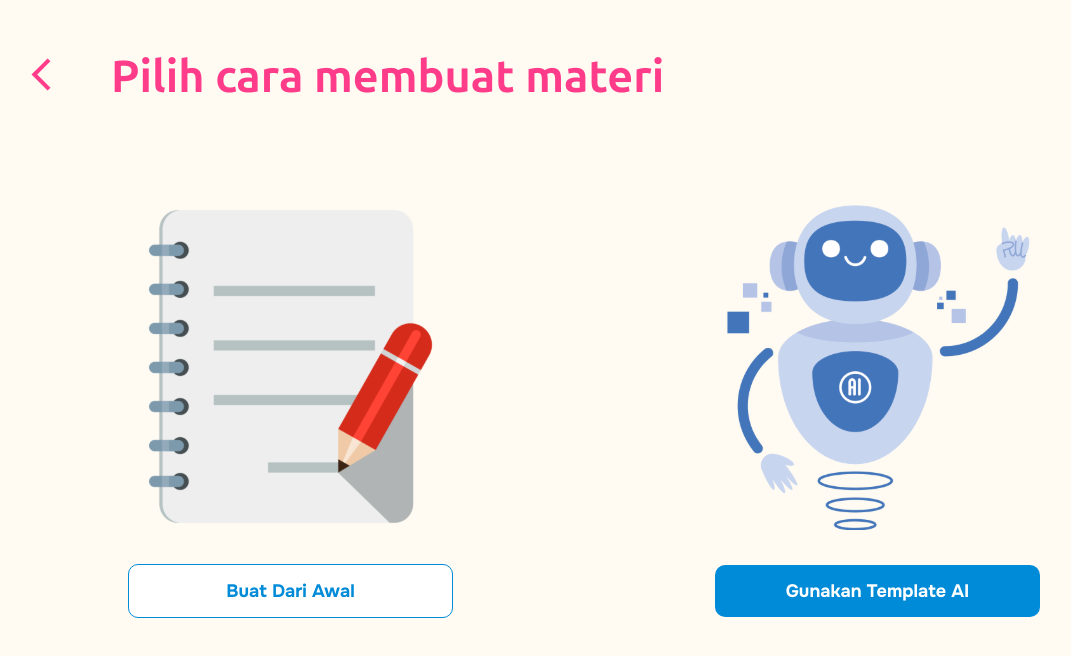
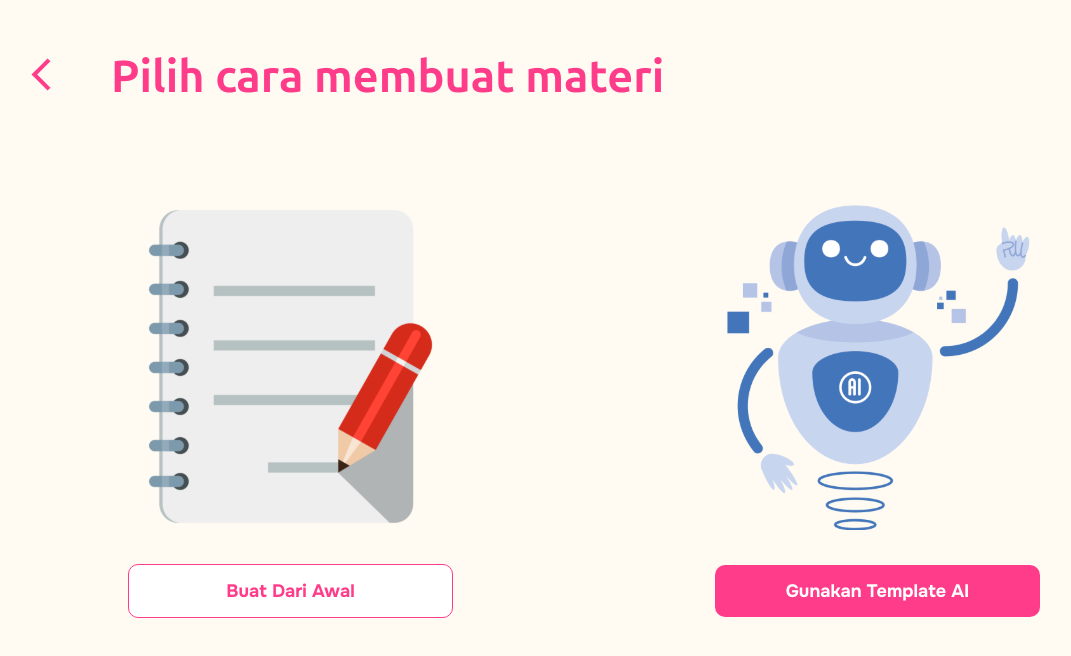
Before and after one commit to stpndrs/leksigo-client, a Vue app: page /material/1/create/method in a window 1280 px wide. Shown: the top 656 px of the page, without its empty margins (56-1127 px from the left). Built offline with nearby package versions, Linux system fonts and the light colour scheme; no server answers; sample sign-in values are in the browser's storage.

Commit message:
style: button color in select create method

```diff
--- a/src/views/exercise/SelectCreateMethodView.vue
+++ b/src/views/exercise/SelectCreateMethodView.vue
@@ -13,7 +13,7 @@ const id = route.params.id
 <template>
     <div class="container">
         <div class="page-header">
-            <router-link :to="{ name: 'childs.detail', params: { id: id } }">
+            <router-link :to="{ name: 'exercise.quiz.list', params: { id: id } }">
                 <ChevronLeftIcon />
             </router-link>
             <h1 class="page-title">Pilih cara membuat soal</h1>
@@ -22,12 +22,12 @@ const id = route.params.id
             <div class="grid-container">
                 <div class="item">
                     <img src="../../assets/images/book.svg" alt="Manual">
-                    <ButtonComponent label="Buat dari awal" class="secondary" display="border" size="full"
+                    <ButtonComponent label="Buat dari awal" class="primary" display="border" size="full"
                         @click="router.push({ name: 'exercise.quiz.create', params: id })" />
                 </div>
                 <div class="item">
                     <img src="../../assets/images/ai.svg" alt="Manual">
-                    <ButtonComponent label="Gunakan template AI" class="secondary" size="full"
+                    <ButtonComponent label="Gunakan template AI" class="primary" size="full"
                         @click="router.push({ name: 'exercise.quiz.generate', params: id })" />
                 </div>
             </div>
--- a/src/views/material/SelectCreateMethodView.vue
+++ b/src/views/material/SelectCreateMethodView.vue
@@ -22,12 +22,12 @@ const id = route.params.id
             <div class="grid-container">
                 <div class="item">
                     <img src="../../assets/images/book.svg" alt="Manual">
-                    <ButtonComponent label="Buat dari awal" class="secondary" display="border" size="full"
+                    <ButtonComponent label="Buat dari awal" class="primary" display="border" size="full"
                         @click="router.push({ name: 'material.create', params: id })" />
                 </div>
                 <div class="item">
                     <img src="../../assets/images/ai.svg" alt="Manual">
-                    <ButtonComponent label="Gunakan template AI" class="secondary" size="full"
+                    <ButtonComponent label="Gunakan template AI" class="primary" size="full"
                         @click="router.push({ name: 'material.generate', params: id })" />
                 </div>
             </div>
```
